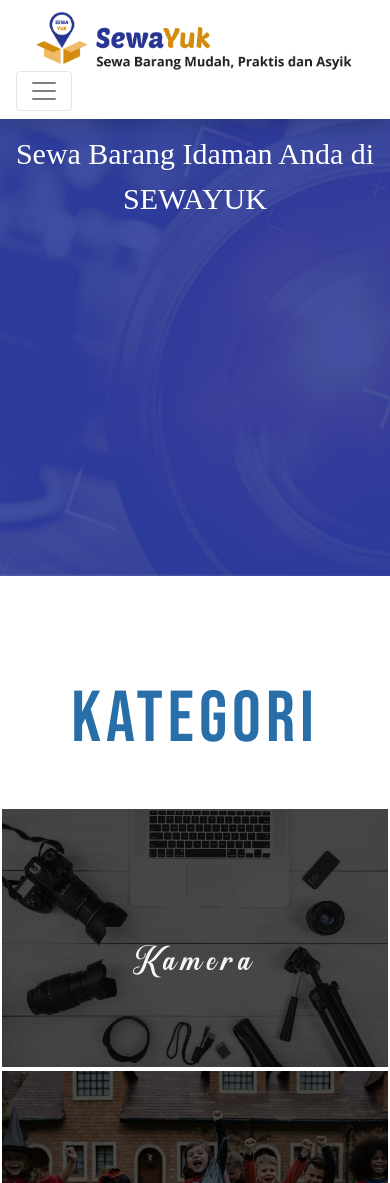
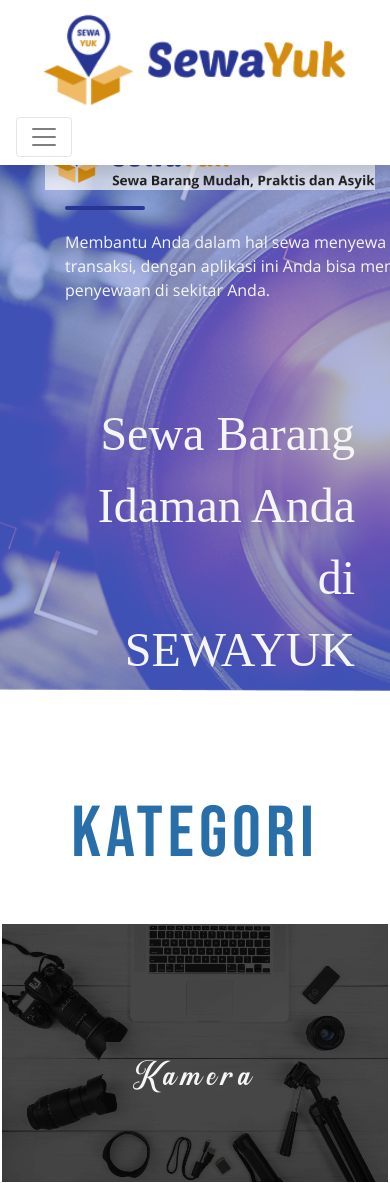
Before and after one commit to mrrezkii/CodeIgneter-SewaYuk, a CodeIgniter app: the page made by application/views/v_home.php in a window 390 px wide; the page is wider, and only the part inside the window is pictured. Shown: the top 1183 px of that part. Run offline with CodeIgniter, Linux system fonts and the light colour scheme; data that the repository does not hold is empty; some web fonts are replaced.

Commit message:
Perbarui responsive berandan-sm

```diff
--- a/application/views/v_home.php
+++ b/application/views/v_home.php
@@ -20,10 +20,11 @@
 </head>
 <body>
 <nav class="navbar navbar-expand-lg navbar-light fixed-top bg-white shadow">
-	<div class="col-lg-1 col-md-6 col-sm-6">
-		<a href="index.php"><img class="img-fluid navbar-brand icon-nav" src="<?=base_url()?>assets/global/image/logo.png" alt="Logo Sewa Yuk" width="60px"></a>
-		<a href="index.php"><img class="img-fluid navbar-brand icon-nav-sm" src="<?=base_url()?>assets/global/image/Logo with tagline.png" alt="Logo Sewa Yuk"></a>
-
+	<div class="col-lg-1 col-md-11 col-sm-11">
+		<center>
+			<a href="index.php"><img class="img-fluid navbar-brand icon-nav" src="<?=base_url()?>assets/global/image/logo.png" alt="Logo Sewa Yuk" width="60px"></a>
+			<a href="index.php"><img class="img-fluid navbar-brand icon-nav-sm ml-auto mr-auto" src="<?=base_url()?>assets/global/image/Logo with name.png" alt="Logo Sewa Yuk" width="225px"></a>
+		</center>
 	</div>
 	<button class="navbar-toggler" type="button" data-toggle="collapse" data-target="#navbarSupportedContent" aria-controls="navbarSupportedContent" aria-expanded="false" aria-label="Toggle navigation">
 		<span class="navbar-toggler-icon"></span>
@@ -120,7 +121,27 @@
 <section id="beranda-sm" class="beranda-bg-sm hidden-md">
 	<div class="container-fluid">
 		<div class="row">
-			<div class="col-md-12 col-sm-12">
+			<div class="col-lg-6 co-md-6 col-sm-12">
+				<div class="intro-kiri">
+					<img class="img-fluid" src="<?=base_url()?>assets/global/image/Logo with tagline - sm.png" alt="tagline">
+					<hr class="text-left hr-blue" width="76px" size="200">
+					<p class="p-intro-kiri font-opensans-regular color-white2">Membantu Anda dalam hal sewa menyewa barang. Selain bisa transaksi, dengan aplikasi ini Anda bisa menemukan tempat penyewaan di sekitar Anda.</p>
+				</div>
+			</div>
+			<div class="col-lg-6 co-md-6 col-sm-12">
+				<div class="intro-kanan">
+					<p class="p-intro-kanan font-opensans-bold color-white2">Sewa Barang Idaman Anda di SEWAYUK</p>
+					<div class="arrow bounce">
+					<center>
+						<a href="#kategori">
+							<i class="icofont-rounded-down color-white"></i>
+						</a>
+					</center>
+				</div>
+				</div>
+			</div>
+		</div>
+			<!--<div class="col-md-12 col-sm-12">
 				<p class="p-intro-sm font-opensans-bold color-white text-center">Sewa Barang Idaman Anda di SEWAYUK</p>
 				<div class="arrow bounce">
 					<center>
@@ -130,7 +151,7 @@
 					</center>
 				</div>
 			</div>
-		</div>
+		</div>-->
 	</div>
 </section>
 <section id="kategori" class="kategori-bg" style="padding-top: 90px;">
--- a/assets/global/css/custom/mediaquery_home.css
+++ b/assets/global/css/custom/mediaquery_home.css
@@ -19,6 +19,25 @@
 		background-attachment: fixed;
 		background-repeat: no-repeat;
 		background-size: cover;
+		height: 615px;
+		margin-top: 76px;
+	}
+	.intro-kiri{
+		margin-top: 50px;
+	}
+	.p-intro-kiri{
+		margin-top: 20px;
+	}
+	.intro-kanan{
+		margin-top: 80px;
+	}
+
+	/*.beranda-bg-sm{
+		background-image: url(../../image/banner-sm.png);
+		background-position: center;
+		background-attachment: fixed;
+		background-repeat: no-repeat;
+		background-size: cover;
 		height: 500px;
 		margin-top: 76px;
 	}
@@ -27,13 +46,13 @@
 		margin-top: 55px;
 		font-size: 30px;
 		margin-bottom: 55px;
-	}
+	}*/
 	.icofont-rounded-down{
-		font-size: 100px;
+		font-size: 80px;
 		cursor: pointer;
 	}
 	.arrow {
-		margin-top: 250px;
+		margin: 20px;
 		text-align: center;
 	}
 	.bounce {
```
Also changed, not shown: assets/global/image/Logo with name.png (added), assets/global/image/Logo with tagline - sm.png (added), assets/global/image/banner-sm.png.
